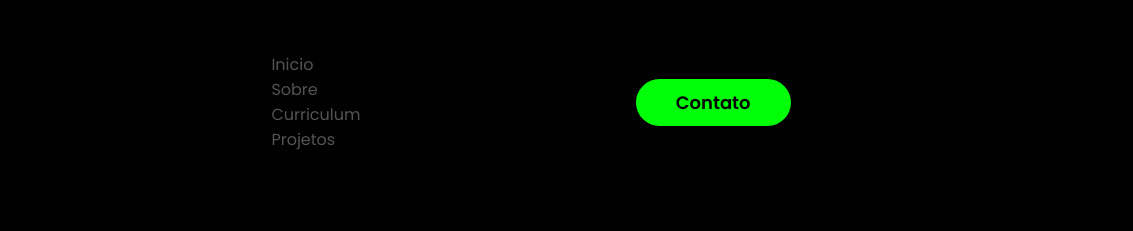
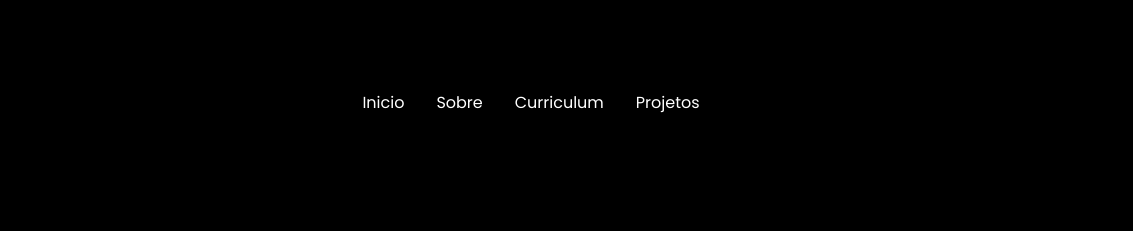
Before and after one commit to Alexanderbjj/Portifolio, a plain HTML site: page index.html in a window 1280 px wide. Shown: the top 231 px of the page, 147-1280 px from the left. Drawn offline with nearby package versions, Linux system fonts and the light colour scheme.

Commit message:
deployconfirmação

```diff
--- a/index.html
+++ b/index.html
@@ -23,7 +23,7 @@
 <body>
 
     <header>
-        <div class=" interface">
+        <div class="interface">
             <div class="logo">
                 <a href="#">
                     <img src="images/sigla.png" alt="Logo do Portifolio Alex">
@@ -41,11 +41,11 @@
                 </ul>
             </nav>
 
-            <div class="btn-contato">
+            <!--<div class="btn-contato">
                 <a href="btn-contato">
                     <button>Contato</button>
                 </a>
-            </div><!--btn-contato-->
+            </div>btn-contato-->
 
 
             <div class="btn-abrir-menu">
--- a/style.css
+++ b/style.css
@@ -177,13 +177,13 @@ footer .flex {
     justify-content: space-between;
 }
 
-footer .btn-social{
+footer .btn-social {
     width: 60px;
     height: 60px;
     border-radius: 50%;
     border: none;
     background-color: #eef3ee;
-filter:contrast();
+    filter: contrast();
     font-size: 22px;
     cursor: pointer;
     margin: 0 5px;
@@ -191,15 +191,36 @@ transition: 2s;
     text-decoration: none;
 }
 
+.menu-desktop ul {
+    list-style-type: none;
+    margin: 0;
+    padding: 0;
+    overflow: hidden;
+    background-color: #000;
+}
+
+.menu-desktop ul li {
+    float: left;
+}
+
+.menu-desktop ul li a {
+    display: block;
+    color: white;
+    text-align: center;
+    padding: 16px;
+    text-decoration: none;
+}
+
 /*------------------------------------------------------------------------------------------------menu mobile-------------------------------*/
 @media screen and (max-width: 1020px) {
+
     /* classes gerais*/
     .flex {
         flex-direction: column-reverse;
     }
 
     /* cabecalho*/
-    .menu-desktop .btn-contato{
+    .menu-desktop .btn-contato {
         display: none;
     }
 
@@ -210,15 +231,15 @@ text-decoration: none;
 
     }
 
-    section .topo-do-site{
+    section .topo-do-site {
         padding: 20px 8%
     }
 
-    .topo-do-site .img-topo-site img{
+    .topo-do-site .img-topo-site img {
         width: 120%;
     }
 
-    .topo-do-site h1{
+    .topo-do-site h1 {
         font-size: 30px;
     }
 }
@@ -243,6 +264,7 @@ text-decoration: none;
 
 
 }
+
 /*-----------------------curriulum-------------------------------------------------------*/
 .curriculum-pagin h1 {
     color: #fff;
```
Also changed, not shown: Curriculum.html (+2 -2 lines), Projetos.html (+2 -2 lines), Sobre.html (+2 -2 lines). Lines whose indentation alone changed are shown as unchanged.
